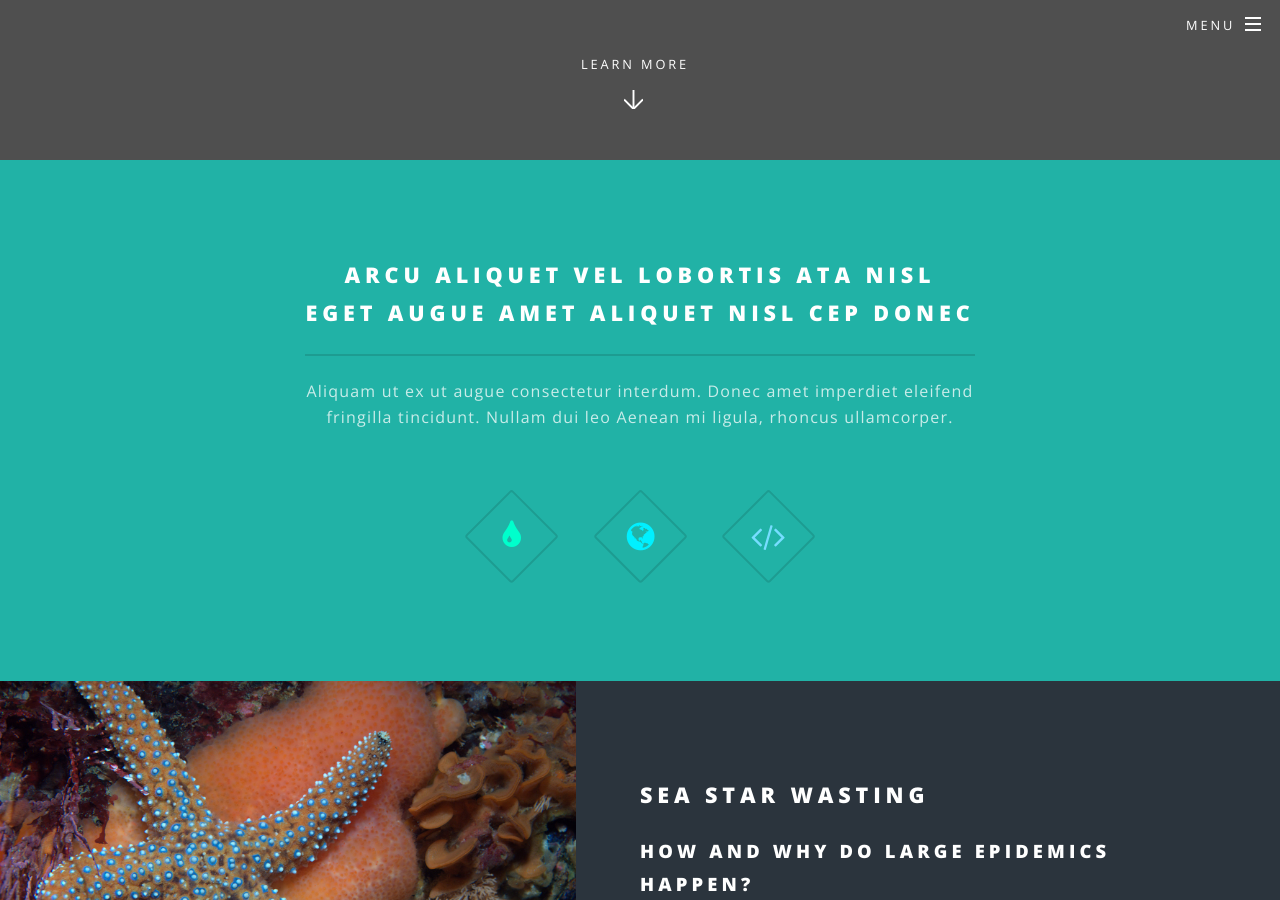
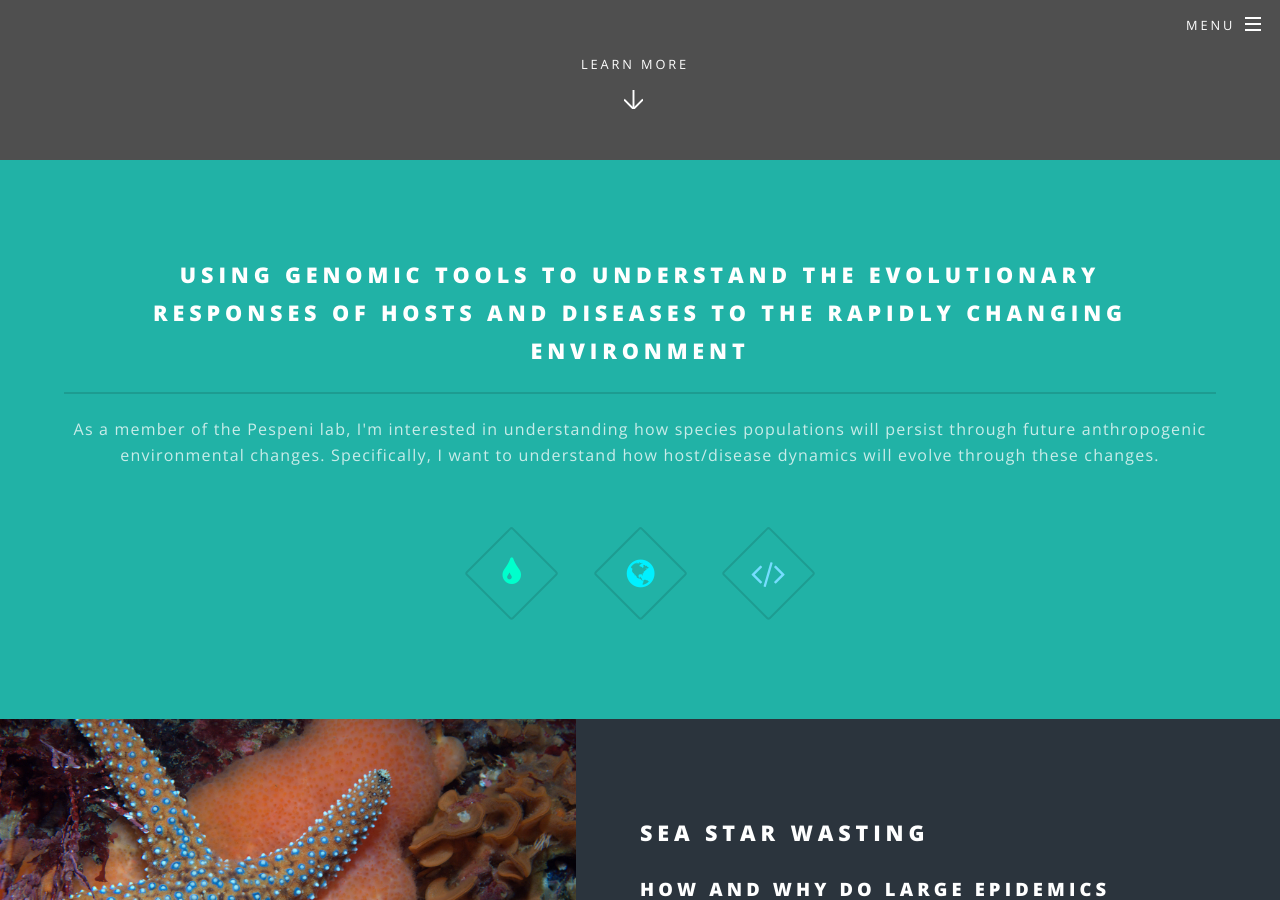
Before and after one commit to mlloyd23/mlloyd23.github.io, a Jekyll site: the page built from index.html, in a window 1280 px wide and 900 px high, scrolled down 740 px. Built offline with Jekyll 4.4.1, drawn with Linux system fonts in a browser that asks for light colours.

Commit message:
add top info
add top info

```diff
--- a/index.html
+++ b/index.html
@@ -17,10 +17,12 @@ layout: landing
 					<section id="one" class="wrapper style1 special">
 						<div class="inner">
 							<header class="major">
-								<h2>Arcu aliquet vel lobortis ata nisl<br />
-								eget augue amet aliquet nisl cep donec</h2>
-								<p>Aliquam ut ex ut augue consectetur interdum. Donec amet imperdiet eleifend<br />
-								fringilla tincidunt. Nullam dui leo Aenean mi ligula, rhoncus ullamcorper.</p>
+								<h2>Using genomic tools to understand the evolutionary <br />
+								responses of hosts and diseases to the rapidly changing environment</h2>
+								<p>As a member of the Pespeni lab, I'm interested in understanding how species
+								populations will persist through future anthropogenic environmental changes.
+								Specifically, I want to understand how host/disease dynamics will evolve through these changes.</p>
+
 							</header>
 							<ul class="icons major">
 								<li><span class="icon fa-tint major style1"><span class="label">Lorem</span></span></li>
```
